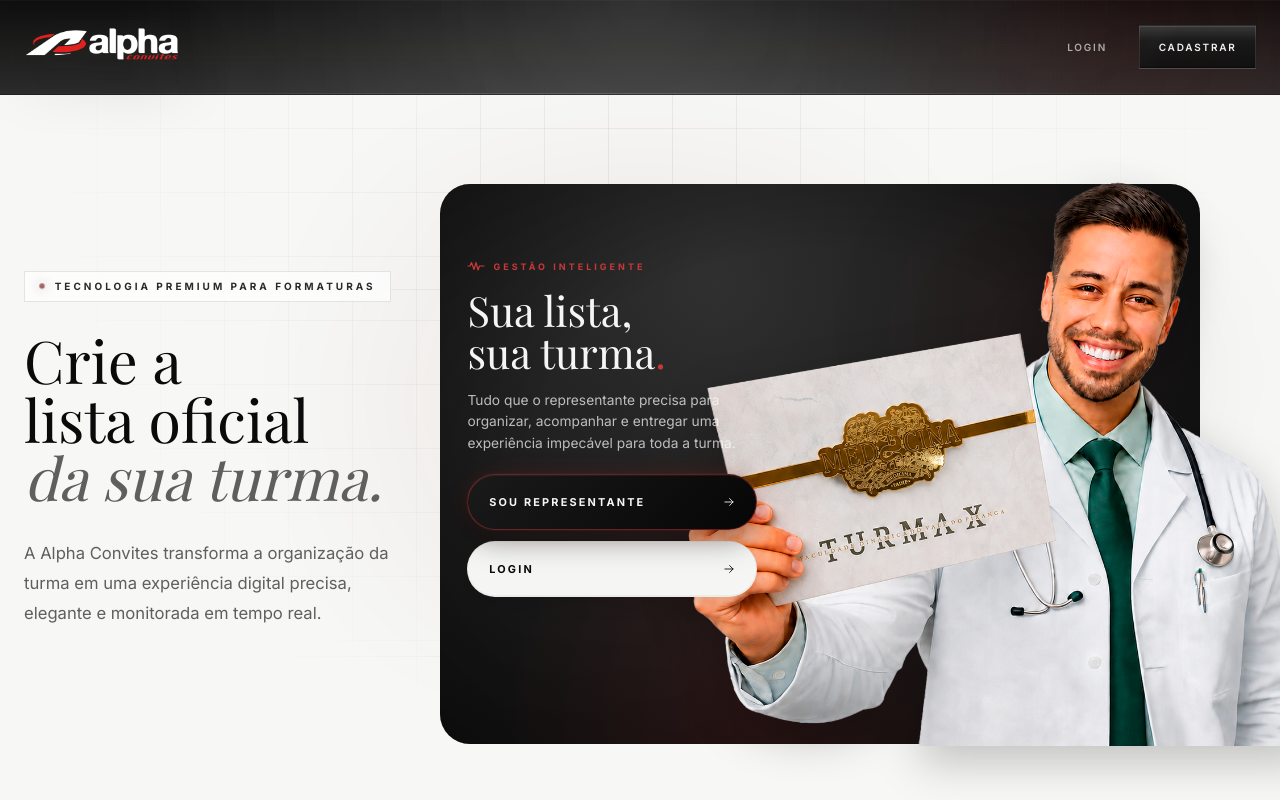
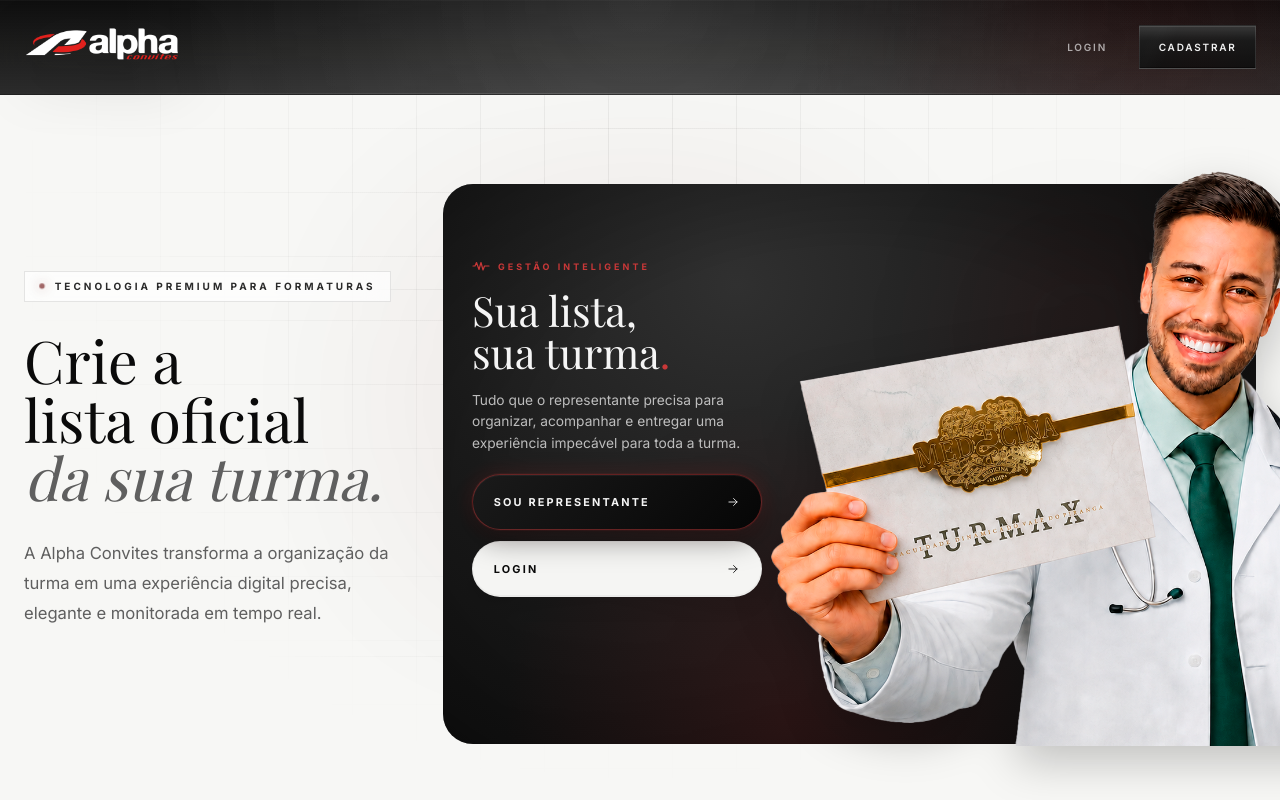
Before and after one commit to alphaultrapress/lista-de-adesao, a Next.js app in the folder frontend/: page / in a window 1280 px wide. Shown: the top 800 px of the page. Built offline with nearby package versions, Linux system fonts and the light colour scheme; a web font is replaced by a local one.

Commit message:
style: match laptop hero to desktop layout

```diff
--- a/frontend/app/globals.css
+++ b/frontend/app/globals.css
@@ -1162,17 +1162,17 @@ textarea::placeholder {
 
 @media (min-width: 1025px) and (max-width: 1440px) {
   .hero-content {
-    gap: clamp(1rem, 1.7vw, 1.75rem);
+    gap: clamp(1.2rem, 2vw, 2rem);
   }
 
   .hero-banner-wrap {
-    width: min(100%, 760px);
-    transform: translateX(-120px);
+    width: min(100%, 820px);
+    transform: translateX(-64px);
   }
 
   .hero-banner-img {
-    right: clamp(-18rem, -19vw, -15rem);
-    height: 104%;
+    right: clamp(-23rem, -23vw, -18rem);
+    height: 106%;
   }
 }
 
```
